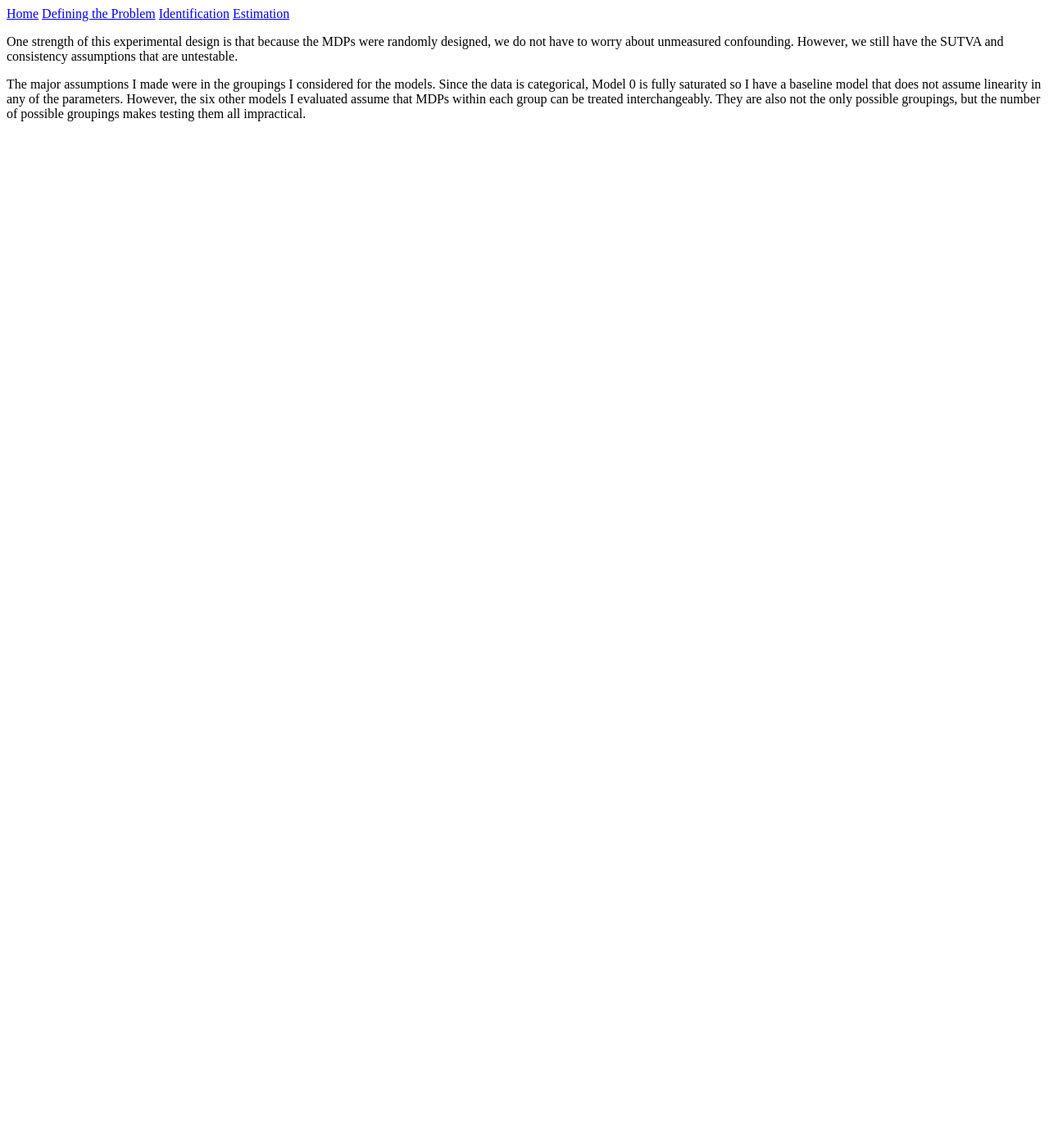
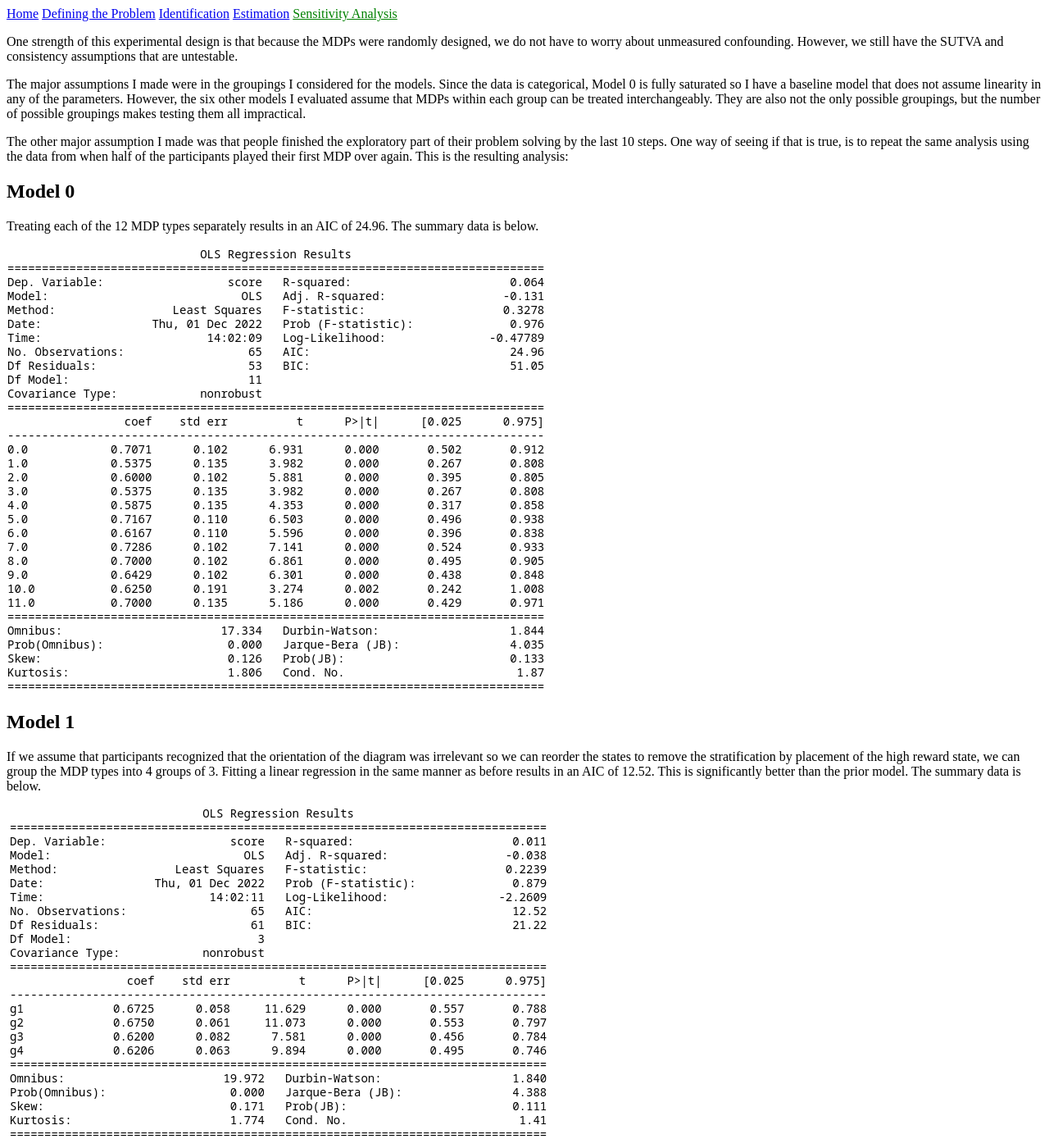
Before and after one commit to HaleyColgate/haleycolgate.github.io, a Jekyll site: the page built from hw5.md, in a window 1280 px wide and 1400 px high. Shown: the whole window at 82% size. Built offline with Jekyll 4.4.1, drawn with Linux system fonts in a browser that asks for light colours; some of the changed text lies outside the part shown.

Commit message:
finish hw5

```diff
--- a/_data/navigation.yml
+++ b/_data/navigation.yml
@@ -6,5 +6,5 @@
   link: /hw3.html
 - name: Estimation
   link: /hw4.html
-#- name: Blog
-  #link: /blog.html
+- name: Sensitivity Analysis
+  link: /hw5.html
--- a/hw5.md
+++ b/hw5.md
@@ -6,3 +6,45 @@
 One strength of this experimental design is that because the MDPs were randomly designed, we do not have to worry about unmeasured confounding.  However, we still have the SUTVA and consistency assumptions that are untestable.
 
 The major assumptions I made were in the groupings I considered for the models.  Since the data is categorical, Model 0 is fully saturated so I have a baseline model that does not assume linearity in any of the parameters.  However, the six other models I evaluated assume that MDPs within each group can be treated interchangeably.  They are also not the only possible groupings, but the number of possible groupings makes testing them all impractical.
+
+The other major assumption I made was that people finished the exploratory part of their problem solving by the last 10 steps.  One way of seeing if that is true, is to repeat the same analysis using the data from when half of the participants played their first MDP over again.  This is the resulting analysis:
+
+## Model 0
+Treating each of the 12 MDP types separately results in an AIC of 24.96.  The summary data is below.
+
+![Model 0](/assets/images/reg0_2.png)
+
+
+## Model 1
+If we assume that participants recognized that the orientation of the diagram was irrelevant so we can reorder the states to remove the stratification by placement of the high reward state, we can group the MDP types into 4 groups of 3.  Fitting a linear regression in the same manner as before results in an AIC of 12.52.  This is significantly better than the prior model.  The summary data is below.
+
+![Model 1](/assets/images/reg1_2.png)
+
+
+## Model 2
+If we assume participants are not affected by which action is optimal, we get six pairs of MDPs.  This results in an AIC of 15.01.  The summary data is below.
+
+![Model 3](/assets/images/reg3_2.png)
+
+## Model 3
+If we assume that the position of the indefinite state is irrelevant, we again arrive at six pairs of MDPs.  This gives an AIC of 16.44. The summary data is below.
+
+![Model 6](/assets/images/reg6_2.png)
+
+## Model 4
+Further reducing the categories by assuming that only the optimal action is relevant gives an AIC of 9.223, which is significantly better than Model 1. The summary data is below.
+
+![Model 2](/assets/images/reg2_2.png)
+
+## Model 5
+If we instead pay attention only to the location of the high reward state, we find an AIC of 11.19.  This is slightly worse than the previous model. The summary data is below.
+
+![Model 5](/assets/images/reg5_2.png)
+
+## Model 6
+Finally, if we consider just the location of the indefinite state relative to the high-reward state, we get an AIC of 9.222. This is the lowest AIC, but is not a significant improvement. The summary data is below.
+
+![Model 4](/assets/images/reg4_2.png)
+
+# Results
+This complicates the interpretation of the prior results.  Here Model 4 and Model 6 are a little better than Model 5, but neither is clearly better than the other.  It seems that grouping based on any of the three characteristics individually leads to a better model than combining them.
```
Also changed, not shown: assets/images/reg0_2.png (added), assets/images/reg1_2.png (added), assets/images/reg2_2.png (added), assets/images/reg3_2.png (added), assets/images/reg4_2.png (added), assets/images/reg5_2.png (added), assets/images/reg6_2.png (added), 3 other files.
